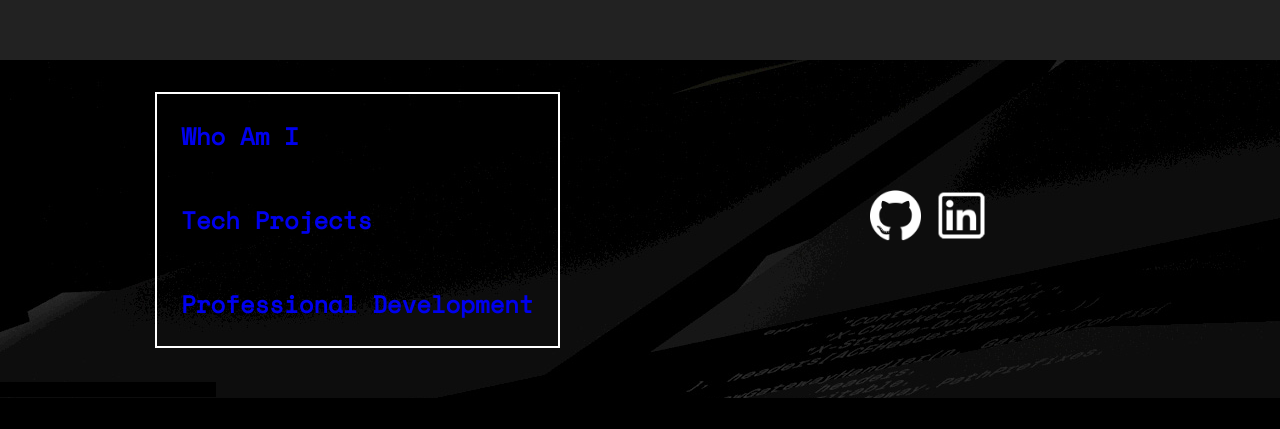
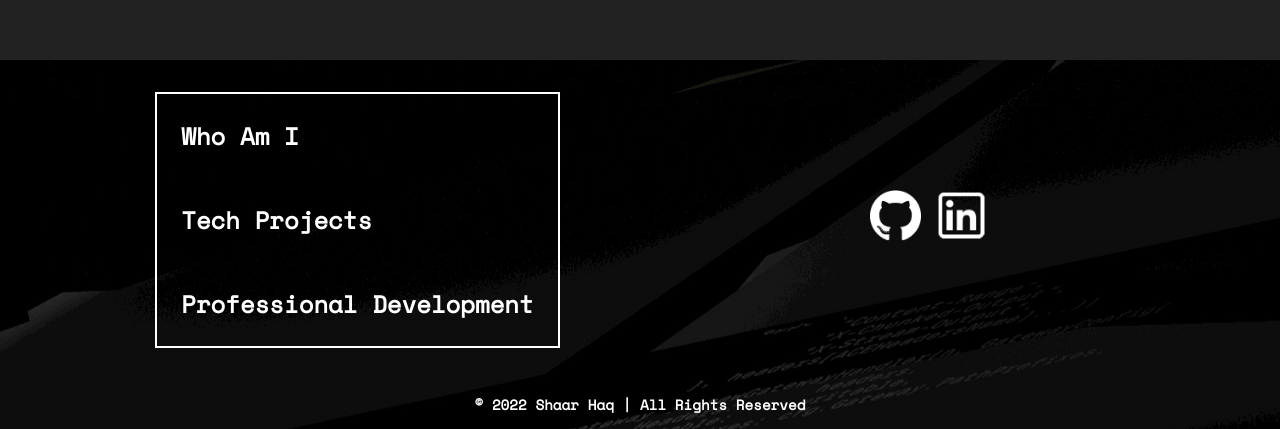
Before and after one commit to 5haar/PortfolioV1, a plain HTML site: page index.html in a window 1280 px wide. Shown: the part 1540-1969 px from the top of the page. Before the commit the page ends 1938 px from the top, so only its background shows below. Drawn offline with nearby package versions, Linux system fonts and the light colour scheme.

Commit message:
Link Fix Again

```diff
--- a/style.css
+++ b/style.css
@@ -252,6 +252,7 @@ footer {
   font-size: 1.5em;
   text-decoration: none;
   background-color: transparent;
+  color: var(--white);
 }
 
 .links {
@@ -275,7 +276,7 @@ footer {
   color: var(--white);
 }
 
-.link ul li a {
+.links ul li a {
   color: var(--white);
   text-decoration: none;
 }
@@ -327,7 +328,7 @@ a:hover,
 a:focus {
   background-size: 0 0.1em, 100% 0.1em;
   opacity: 200%;
-}gi
+}
 
 .copyright {
   font-weight: bold;
```
